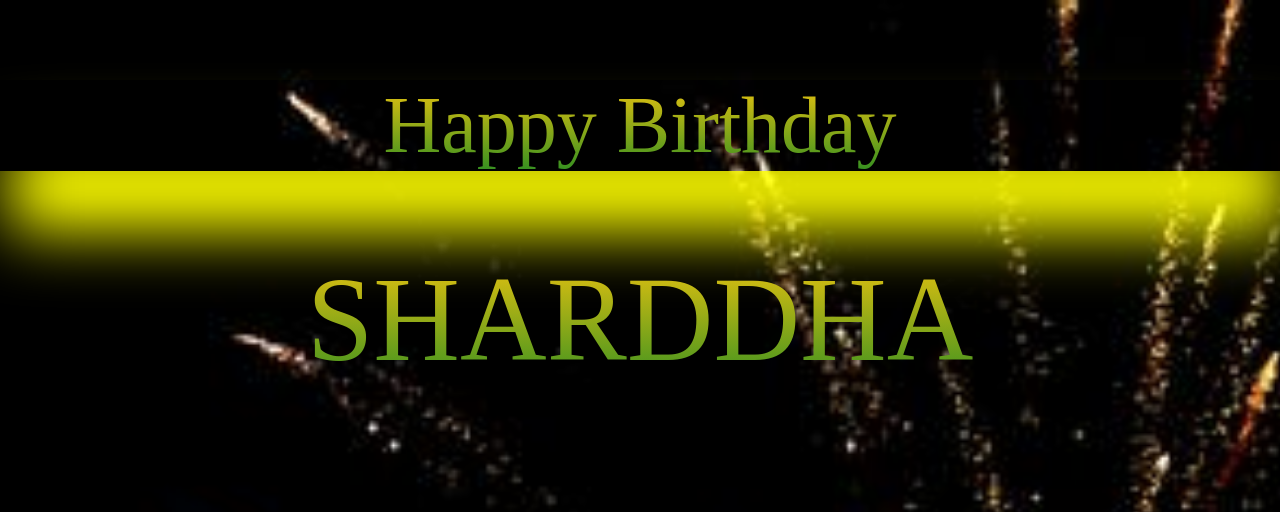
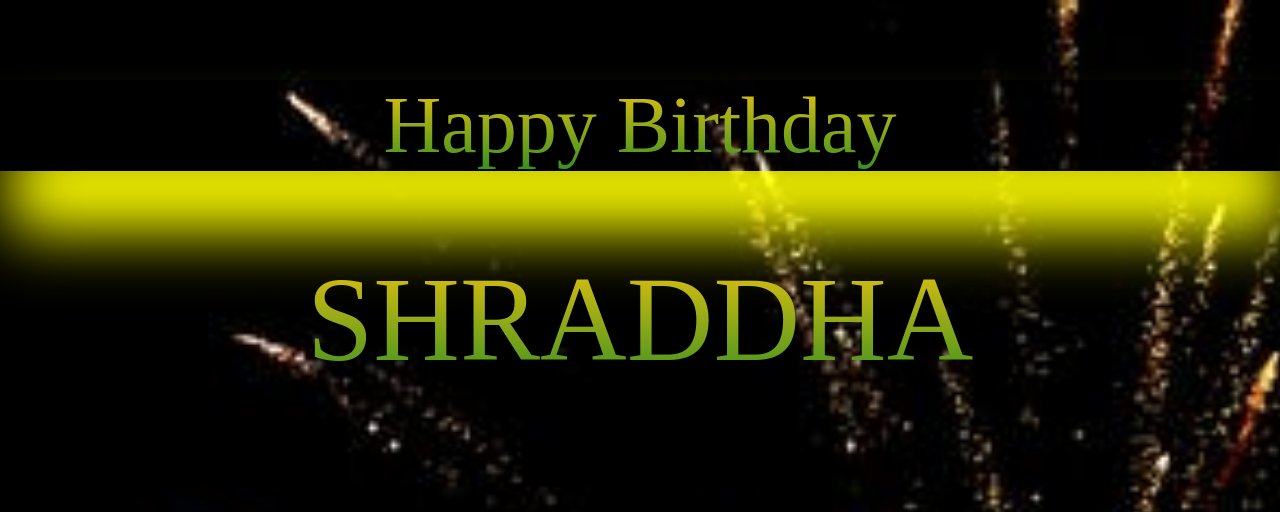
Before and after one commit to Shruti3006N/Birthday_Card, a plain HTML site: page index.html in a window 1280 px wide. Shown: the top 512 px of the page. Drawn offline with Linux system fonts and the light colour scheme; a web font is replaced by a local one.

Commit message:
Update index.html

```diff
--- a/index.html
+++ b/index.html
@@ -12,7 +12,7 @@
             Happy Birthday
         </div>
         <div class="name">
-            SHARDDHA
+            SHRADDHA
         </div>
 
         <div class="wrapper">
```
